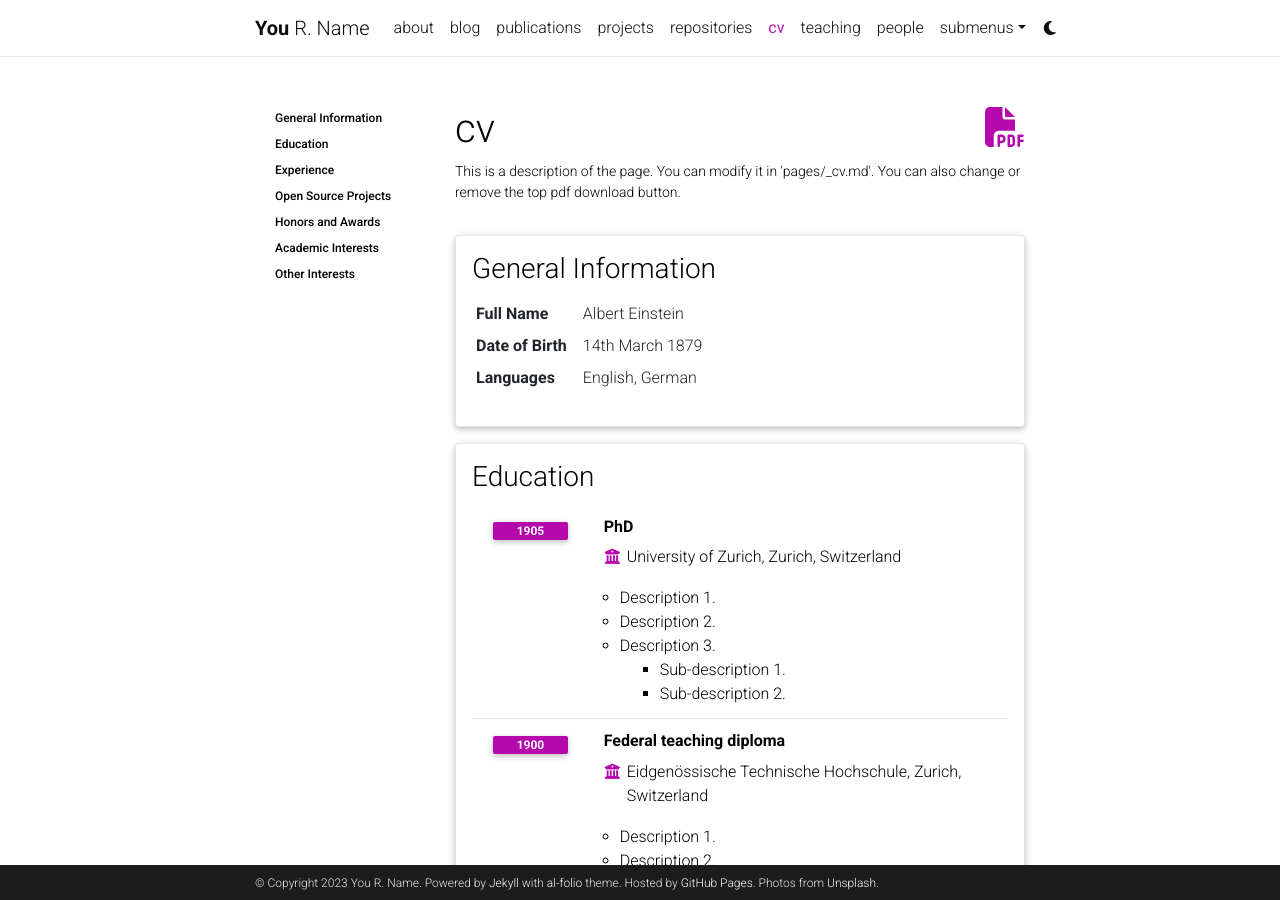
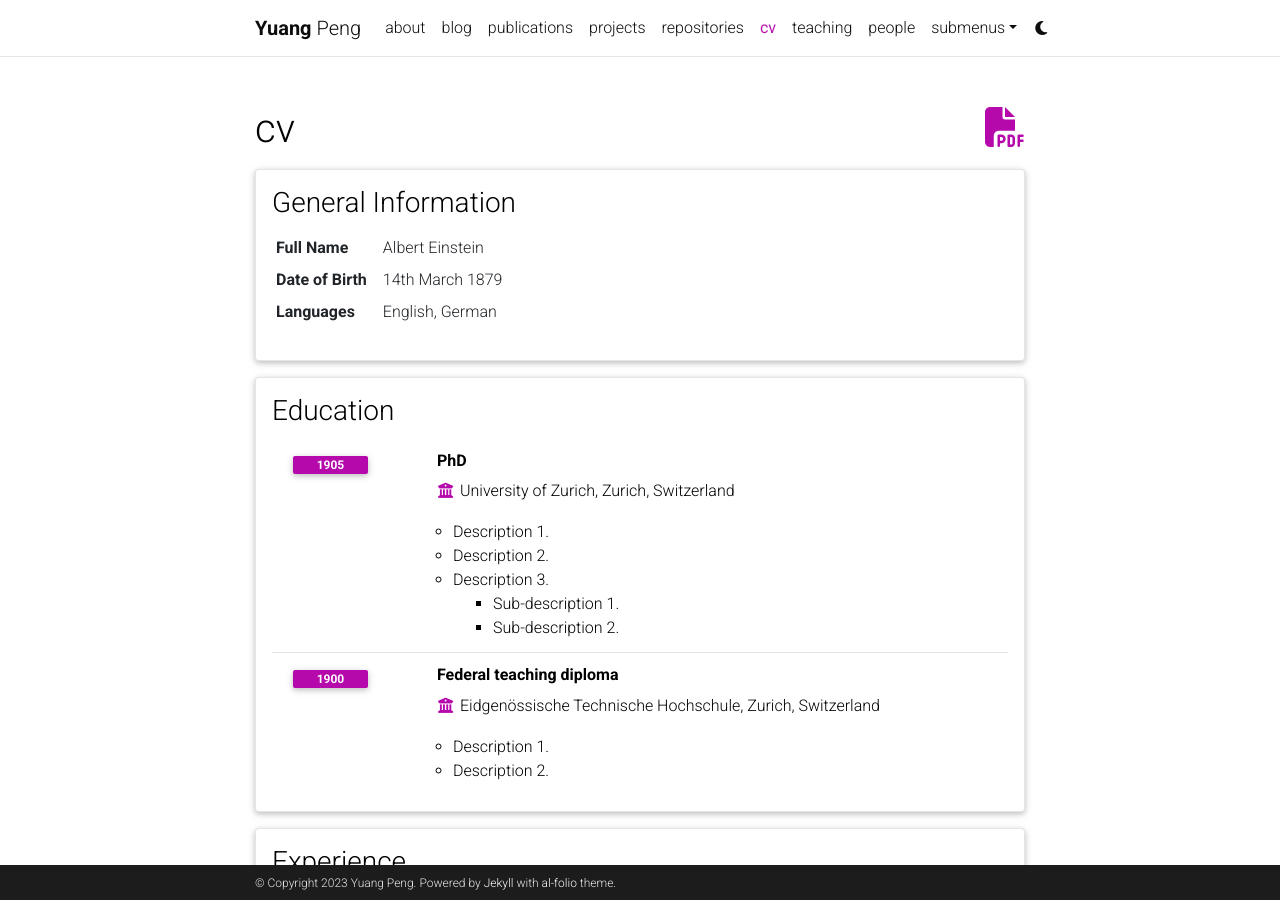
Before and after one commit to yuangpeng/yuangpeng.github.io, a Jekyll site: the page built from _pages/cv.md, in a window 1280 px wide and 900 px high. Built offline with Jekyll 4.4.1, drawn with Linux system fonts in a browser that asks for light colours; comment, search, counter and statistics services are not loaded; a style sheet for code colours, icons or effects is not loaded.

Commit message:
update GA

```diff
--- a/_config.yml
+++ b/_config.yml
@@ -3,29 +3,31 @@
 # -----------------------------------------------------------------------------
 
 title: blank # the website title (if blank, full name will be used instead)
-first_name: You
-middle_name: R.
-last_name: Name
-email: you@example.com
+first_name: Yuang
+middle_name:
+last_name: Peng
+email: yuangpeng.cn@gmail.com
 description: > # the ">" symbol means to ignore newlines until "footer_text:"
-  A simple, whitespace theme for academics. Based on [*folio](https://github.com/bogoli/-folio) design.
+  The personal website of Yang Song.
 footer_text: >
   Powered by <a href="https://jekyllrb.com/" target="_blank">Jekyll</a> with <a href="https://github.com/alshedivat/al-folio">al-folio</a> theme.
-  Hosted by <a href="https://pages.github.com/" target="_blank">GitHub Pages</a>.
-  Photos from <a href="https://unsplash.com" target="_blank">Unsplash</a>.
-keywords: jekyll, jekyll-theme, academic-website, portfolio-website  # add your own keywords or leave empty
+keywords: Yuang Peng, AI, artificial intelligence, generative model, large language model  # add your own keywords or leave empty
 
 lang: en # the language of your site (for example: en, fr, cn, ru, etc.)
 icon: ⚛️  # the emoji used as the favicon (alternatively, provide image name in /assets/img/)
 
-url: https://alshedivat.github.io # the base hostname & protocol for your site
-baseurl: /al-folio # the subpath of your site, e.g. /blog/
+url: https://yuangpeng.com # the base hostname & protocol for your site
+# baseurl: /al-folio # the subpath of your site, e.g. /blog/
 last_updated: false # set to true if you want to display last updated in the footer
 impressum_path:  # set to path to include impressum link in the footer, use the same path as permalink in a page, helps to conform with EU GDPR
 
 # -----------------------------------------------------------------------------
 # Theme
 # -----------------------------------------------------------------------------
+
+# code highlighter theme
+highlight_theme_light: github   # https://github.com/jwarby/jekyll-pygments-themes
+highlight_theme_dark: native    # https://github.com/jwarby/jekyll-pygments-themes
 
 # repo color theme
 repo_theme_light: default       # https://github.com/anuraghazra/github-readme-stats/blob/master/themes/README.md
@@ -67,14 +69,16 @@
 # Social integration
 # -----------------------------------------------------------------------------
 
-github_username: # your GitHub user name
+
+email: yuangpeng.cn@gmail.com
+github_username: yuangpeng # your GitHub user name
 gitlab_username: # your GitLab user name
-twitter_username: # your Twitter handle
+twitter_username: yuang_peng # your Twitter handle
 mastodon_username: # your mastodon instance+username in the format instance.tld/@username
 linkedin_username: # your LinkedIn user name
 telegram_username: # your Telegram user name
-scholar_userid: # your Google Scholar ID
-semanticscholar_id: # your Semantic Scholar ID
+scholar_userid: J0ko04IAAAAJ # your Google Scholar ID
+semanticscholar_id: 2211415443 # your Semantic Scholar ID
 whatsapp_number: # your WhatsApp number (full phone number in international format. Omit any zeroes, brackets, or dashes when adding the phone number in international format.)
 orcid_id: # your ORCID ID
 medium_username: # your Medium username
@@ -104,13 +108,13 @@
 wechat_qr: # filename of your wechat qr-code saved as an image (e.g., wechat-qr.png if saved to assets/img/wechat-qr.png)
 
 contact_note: >
-  You can even add a little note about which of these is the best way to reach you.
+  Email is the best way to reach me.
 
 # -----------------------------------------------------------------------------
 # Analytics and search engine verification
 # -----------------------------------------------------------------------------
 
-google_analytics:  # your Google Analytics measurement ID (format: G-XXXXXXXXXX)
+google_analytics: G-YSMFPLXM09 # your Google Analytics measurement ID (format: G-XXXXXXXXXX)
 cronitor_analytics:  # cronitor RUM analytics site ID (format: XXXXXXXXX)
 
 google_site_verification:  # your google-site-verification ID (Google Search Console)
```
Also changed, not shown: _pages/cv.md (+3 -3 lines), assets/json/resume.json (+8 -0 lines), _data/cv.yml (line endings or trailing spaces), 2 other files.
